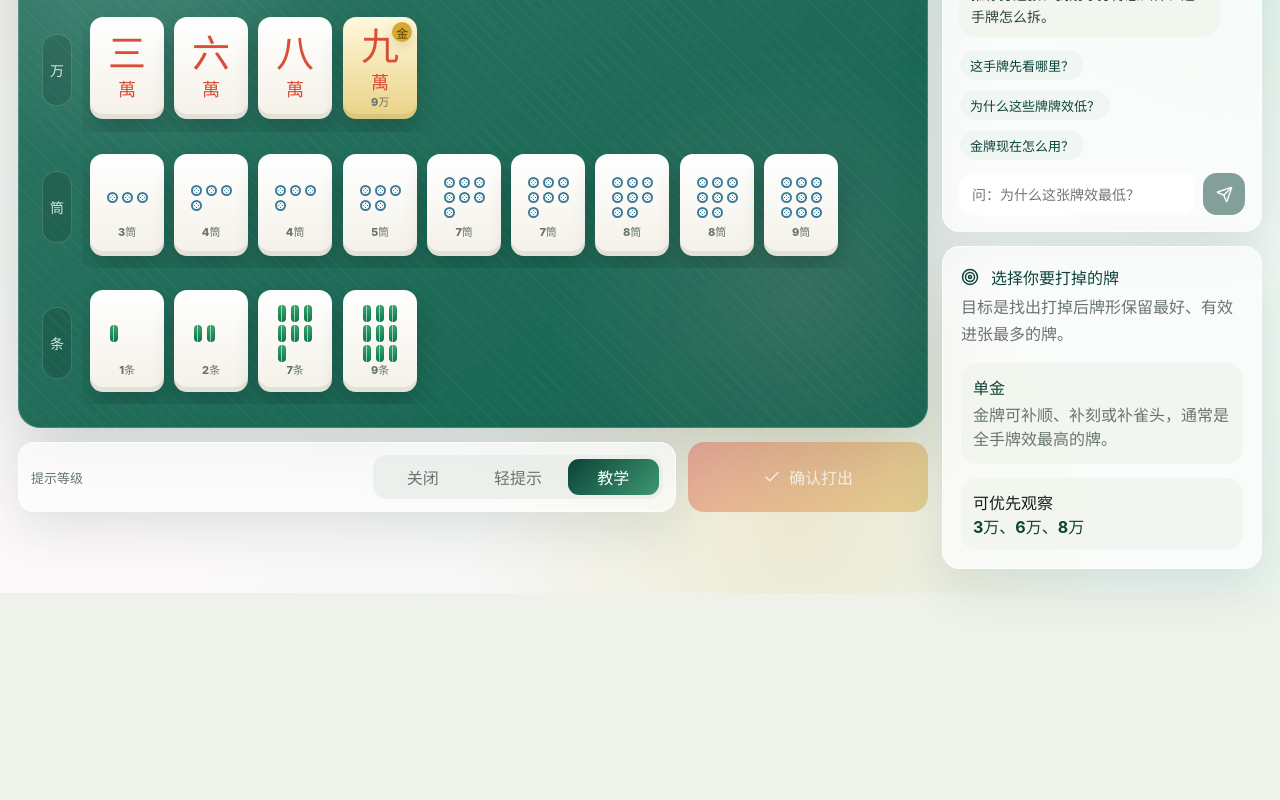
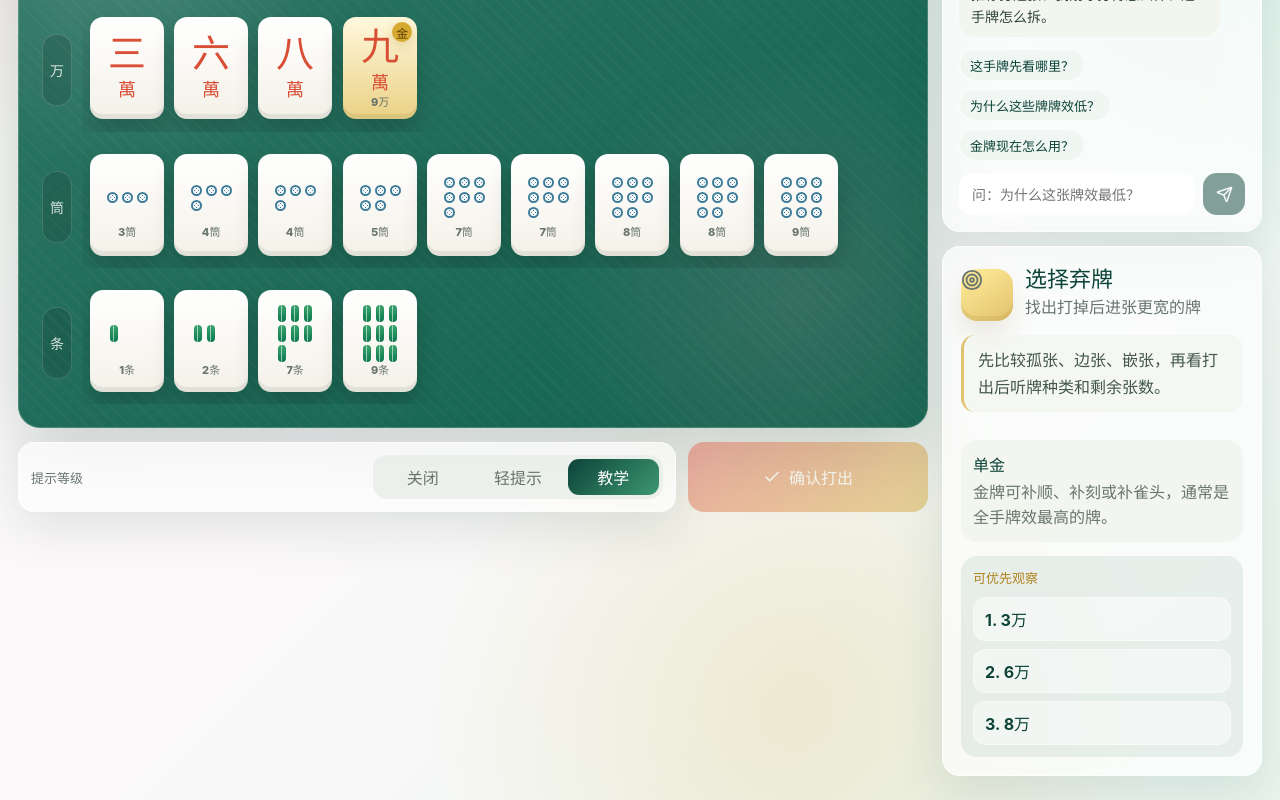
Before and after one commit to 1127806370jingjing/Tile-efficiency-drills, a React (Vite) app: page / in a window 1280 px wide. Shown: the part 341-1141 px from the top of the page. Before the commit the page ends 934 px from the top, so only its background shows below. Built offline with nearby package versions, Linux system fonts and the light colour scheme.

Commit message:
优化牌效提示复盘样式

```diff
--- a/src/App.tsx
+++ b/src/App.tsx
@@ -1099,15 +1099,24 @@ function FeedbackPanel({
     const lightHints = exercise.evaluations.slice(0, 3);
 
     return (
-      <div className="feedback-panel">
-        <div className="panel-title">
-          <Target size={18} />
-          选择你要打掉的牌
+      <div className="feedback-panel guide-panel">
+        <div className="feedback-hero">
+          <span className="feedback-icon">
+            <Target size={22} />
+          </span>
+          <div>
+            <strong>选择弃牌</strong>
+            <span>找出打掉后进张更宽的牌</span>
+          </div>
         </div>
-        <p className="body-copy">目标是找出打掉后牌形保留最好、有效进张最多的牌。</p>
+        <p className="feedback-brief">先比较孤张、边张、嵌张，再看打出后听牌种类和剩余张数。</p>
         {pendingTileId ? (
-          <div className="pending-card">
-            已选中 <strong>{tileLabel(exercise.hand.find((tile) => tile.id === pendingTileId)!)}</strong>，再次点击同一张牌或点确认按钮提交。
+          <div className="feedback-status pending-card">
+            <Check size={17} />
+            <span>
+              已选中 <strong>{tileLabel(exercise.hand.find((tile) => tile.id === pendingTileId)!)}</strong>
+            </span>
+            <em>再次点击同张或点确认</em>
           </div>
         ) : null}
         {exercise.specialPatterns.length > 0 ? (
@@ -1121,9 +1130,15 @@ function FeedbackPanel({
           </div>
         ) : null}
         {hintLevel !== "off" ? (
-          <div className="hint-card">
+          <div className="recommend-strip">
             <span>可优先观察</span>
-            <strong>{lightHints.map((item) => tileLabel(item.tile)).join("、")}</strong>
+            <div>
+              {lightHints.map((item, index) => (
+                <strong key={item.tile.id}>
+                  {index + 1}. {tileLabel(item.tile)}
+                </strong>
+              ))}
+            </div>
           </div>
         ) : null}
       </div>
@@ -1133,17 +1148,49 @@ function FeedbackPanel({
   const recommended = bestEvaluations.map((item) => tileLabel(item.tile)).join("、");
 
   return (
-    <div className={`feedback-panel answered ${answer.correct ? "correct" : "wrong"}`}>
-      <div className="result-line">
-        <span>{answer.correct ? "判断正确" : "这张不是最优弃牌"}</span>
-        <strong>{answer.correct ? "+1" : "再看牌效"}</strong>
+    <div className={`feedback-panel answered review-panel ${answer.correct ? "correct" : "wrong"}`}>
+      <div className="review-head">
+        <span className="review-badge">
+          {answer.correct ? <Check size={20} /> : <X size={20} />}
+        </span>
+        <div>
+          <strong>{answer.correct ? "选择正确" : "这张不是最优"}</strong>
+          <span>
+            打 {tileLabel(answer.evaluation.tile)} · 听牌 {answer.evaluation.winningDraws.length} 种 · 共{" "}
+            {answer.evaluation.winningDrawCopies} 张
+          </span>
+        </div>
       </div>
-      <p className="body-copy">
-        推荐打：<strong>{recommended}</strong>
-      </p>
-      <EvaluationDetail evaluation={answer.evaluation} hintLevel={hintLevel} />
-      {!answer.correct ? (
-        <EvaluationDetail evaluation={bestEvaluations[0]} hintLevel="teaching" title="推荐弃牌说明" />
+
+      <div className="review-grid">
+        <div className="review-section">
+          <span className="section-kicker">有效进张</span>
+          <MiniTileList tiles={answer.evaluation.winningDraws} emptyText="暂无直接听牌" />
+        </div>
+        <div className="review-section">
+          <span className="section-kicker">推荐前三</span>
+          <div className="top-candidates">
+            {exercise.evaluations.slice(0, 3).map((item, index) => (
+              <div className={exercise.bestDiscardIds.includes(item.tile.id) ? "top-card best" : "top-card"} key={item.tile.id}>
+                <strong>
+                  {index + 1}. 打 {tileLabel(item.tile)}
+                </strong>
+                <span>
+                  听牌 {item.winningDraws.length} 种 · {item.winningDrawCopies} 张
+                </span>
+              </div>
+            ))}
+          </div>
+        </div>
+      </div>
+
+      {hintLevel !== "off" ? (
+        <div className="reason-list">
+          {(answer.correct ? answer.evaluation.reasons : bestEvaluations[0].reasons).map((reason) => (
+            <p key={reason}>{reason}</p>
+          ))}
+          {!answer.correct ? <p>推荐打：{recommended}</p> : null}
+        </div>
       ) : null}
       <button className="primary-action" type="button" onClick={onNext}>
         下一题
@@ -1168,12 +1215,17 @@ function ListeningFeedbackPanel({
 
   if (!answer) {
     return (
-      <div className="feedback-panel">
-        <div className="panel-title">
-          <Eye size={18} />
-          听牌判断
+      <div className="feedback-panel guide-panel">
+        <div className="feedback-hero">
+          <span className="feedback-icon">
+            <Eye size={22} />
+          </span>
+          <div>
+            <strong>听牌判断</strong>
+            <span>选择所有摸到即可胡的牌</span>
+          </div>
         </div>
-        <p className="body-copy">这是一副 16 张手牌。请选择所有“摸到即可胡”的牌。</p>
+        <p className="feedback-brief">先找缺口，再把金牌当万能牌补进面子或雀头里试一遍。</p>
         {exercise.specialPatterns.length > 0 ? (
           <div className="special-list">
             {exercise.specialPatterns.map((pattern) => (
@@ -1189,22 +1241,48 @@ function ListeningFeedbackPanel({
   }
 
   return (
-    <div className={`feedback-panel answered ${answer.correct ? "correct" : "wrong"}`}>
-      <div className="result-line">
-        <span>{answer.correct ? "听牌判断正确" : "听口还没找全"}</span>
-        <strong>{answer.correct ? "+1" : "复盘"}</strong>
+    <div className={`feedback-panel answered review-panel ${answer.correct ? "correct" : "wrong"}`}>
+      <div className="review-head">
+        <span className="review-badge">
+          {answer.correct ? <Check size={20} /> : <X size={20} />}
+        </span>
+        <div>
+          <strong>{answer.correct ? "听牌判断正确" : "听口还没找全"}</strong>
+          <span>
+            听牌 {waits.length} 种 · 共 {exercise.waitingCopies} 张
+          </span>
+        </div>
       </div>
-      <div className="explain-block">
-        <span>正确听牌</span>
-        <p>
-          <strong>{waits.join("、")}</strong>，合计 {exercise.waitingCopies} 张剩余机会。
-        </p>
+
+      <div className="review-section">
+        <span className="section-kicker">正确听牌</span>
+        <MiniTileList tiles={exercise.waitingTiles} emptyText="暂无听口" />
+      </div>
+
+      <div className="reason-list">
         {missed.length > 0 ? <p>漏选：{missed.join("、")}</p> : null}
         {extra.length > 0 ? <p>多选：{extra.join("、")}</p> : null}
+        {answer.correct ? <p>选择完整，下一题继续保持。</p> : null}
       </div>
       <button className="primary-action" type="button" onClick={onNext}>
         下一题
       </button>
+    </div>
+  );
+}
+
+function MiniTileList({ tiles, emptyText }: { tiles: Tile[]; emptyText: string }) {
+  if (tiles.length === 0) {
+    return <span className="empty-mini-tiles">{emptyText}</span>;
+  }
+
+  return (
+    <div className="mini-tile-list">
+      {tiles.map((tile) => (
+        <span className={`mini-tile ${tile.suit}`} key={tile.id}>
+          <TileFace tile={{ ...tile, instanceId: tile.id }} isGold={false} />
+        </span>
+      ))}
     </div>
   );
 }
--- a/src/styles.css
+++ b/src/styles.css
@@ -595,6 +595,232 @@ h1 {
 
 .feedback-panel {
   padding: 18px;
+}
+
+.guide-panel,
+.review-panel {
+  display: grid;
+  gap: 14px;
+}
+
+.feedback-hero,
+.review-head {
+  display: grid;
+  grid-template-columns: auto minmax(0, 1fr);
+  align-items: center;
+  gap: 12px;
+}
+
+.feedback-icon,
+.review-badge {
+  display: grid;
+  width: 52px;
+  height: 52px;
+  place-items: center;
+  border-radius: 16px;
+  color: #7c5c0a;
+  background: linear-gradient(145deg, rgba(255, 236, 143, 0.9), rgba(218, 172, 60, 0.75));
+  box-shadow: inset 0 -5px 0 rgba(107, 82, 18, 0.1), 0 14px 26px rgba(112, 82, 20, 0.12);
+}
+
+.review-badge {
+  width: 42px;
+  height: 42px;
+  border-radius: 50%;
+}
+
+.answered.wrong .review-badge {
+  color: #fff;
+  background: linear-gradient(145deg, #e06a55, #b63b2c);
+}
+
+.feedback-hero strong,
+.review-head strong {
+  display: block;
+  color: var(--felt-dark);
+  font-size: 22px;
+  line-height: 1.15;
+}
+
+.review-head strong {
+  font-size: 20px;
+}
+
+.feedback-hero span,
+.review-head span {
+  display: block;
+  margin-top: 4px;
+  color: var(--muted);
+  line-height: 1.45;
+}
+
+.feedback-brief {
+  margin: 0;
+  padding: 12px 14px;
+  border-left: 3px solid rgba(214, 169, 49, 0.68);
+  border-radius: 14px;
+  color: #42564f;
+  background: rgba(241, 245, 237, 0.66);
+  line-height: 1.65;
+}
+
+.feedback-status {
+  display: flex;
+  align-items: center;
+  gap: 8px;
+}
+
+.feedback-status svg {
+  color: #9c760d;
+}
+
+.feedback-status em {
+  margin-left: auto;
+  color: var(--muted);
+  font-size: 12px;
+  font-style: normal;
+}
+
+.recommend-strip {
+  display: grid;
+  gap: 10px;
+  padding: 12px;
+  border-radius: 16px;
+  background: rgba(13, 74, 58, 0.08);
+}
+
+.recommend-strip > span,
+.section-kicker {
+  color: #af8421;
+  font-size: 13px;
+  font-weight: 900;
+}
+
+.recommend-strip div,
+.top-candidates {
+  display: grid;
+  gap: 8px;
+}
+
+.recommend-strip strong,
+.top-card {
+  display: block;
+  padding: 10px 12px;
+  border-radius: 13px;
+  color: var(--felt-dark);
+  background: rgba(255, 255, 255, 0.5);
+  box-shadow: inset 0 0 0 1px rgba(255, 255, 255, 0.38);
+}
+
+.review-grid {
+  display: grid;
+  grid-template-columns: minmax(0, 1fr);
+  gap: 14px;
+}
+
+.review-section {
+  display: grid;
+  gap: 10px;
+  padding: 13px;
+  border-radius: 18px;
+  background: rgba(13, 74, 58, 0.08);
+}
+
+.mini-tile-list {
+  display: flex;
+  flex-wrap: wrap;
+  gap: 8px;
+}
+
+.mini-tile,
+.empty-mini-tiles {
+  display: grid;
+  min-width: 44px;
+  height: 58px;
+  place-items: center;
+  border-radius: 10px;
+  color: var(--ink);
+  background: linear-gradient(180deg, #fff 0%, #f4f1e8 100%);
+  box-shadow: 0 10px 18px rgba(34, 67, 59, 0.12), inset 0 -3px 0 rgba(24, 39, 32, 0.07);
+}
+
+.empty-mini-tiles {
+  width: 100%;
+  height: auto;
+  min-height: 42px;
+  color: var(--muted);
+  background: rgba(255, 255, 255, 0.45);
+  font-size: 14px;
+}
+
+.mini-tile .tile-rank {
+  font-size: 22px;
+}
+
+.mini-tile .tile-suit {
+  font-size: 12px;
+}
+
+.mini-tile .tile-helper {
+  margin-top: 1px;
+  font-size: 9px;
+}
+
+.mini-tile .dot-pattern {
+  grid-template-columns: repeat(3, 6px);
+  grid-auto-rows: 6px;
+  gap: 2px;
+  min-height: 29px;
+}
+
+.mini-tile .dot-pattern span {
+  width: 6px;
+  height: 6px;
+  border-width: 1px;
+}
+
+.mini-tile .bamboo-pattern {
+  grid-template-columns: repeat(3, 5px);
+  grid-auto-rows: 10px;
+  gap: 2px 3px;
+  min-height: 31px;
+}
+
+.mini-tile .bamboo-pattern span {
+  width: 5px;
+  height: 10px;
+}
+
+.top-card {
+  display: grid;
+  gap: 3px;
+}
+
+.top-card.best {
+  background: rgba(214, 169, 49, 0.16);
+}
+
+.top-card strong {
+  color: var(--felt-dark);
+}
+
+.top-card span {
+  color: var(--muted);
+  font-size: 13px;
+}
+
+.reason-list {
+  display: grid;
+  gap: 8px;
+  padding: 12px 14px;
+  border-radius: 16px;
+  background: rgba(241, 245, 237, 0.74);
+}
+
+.reason-list p {
+  margin: 0;
+  color: #3e4f49;
+  line-height: 1.6;
 }
 
 .coach-messages {
```
